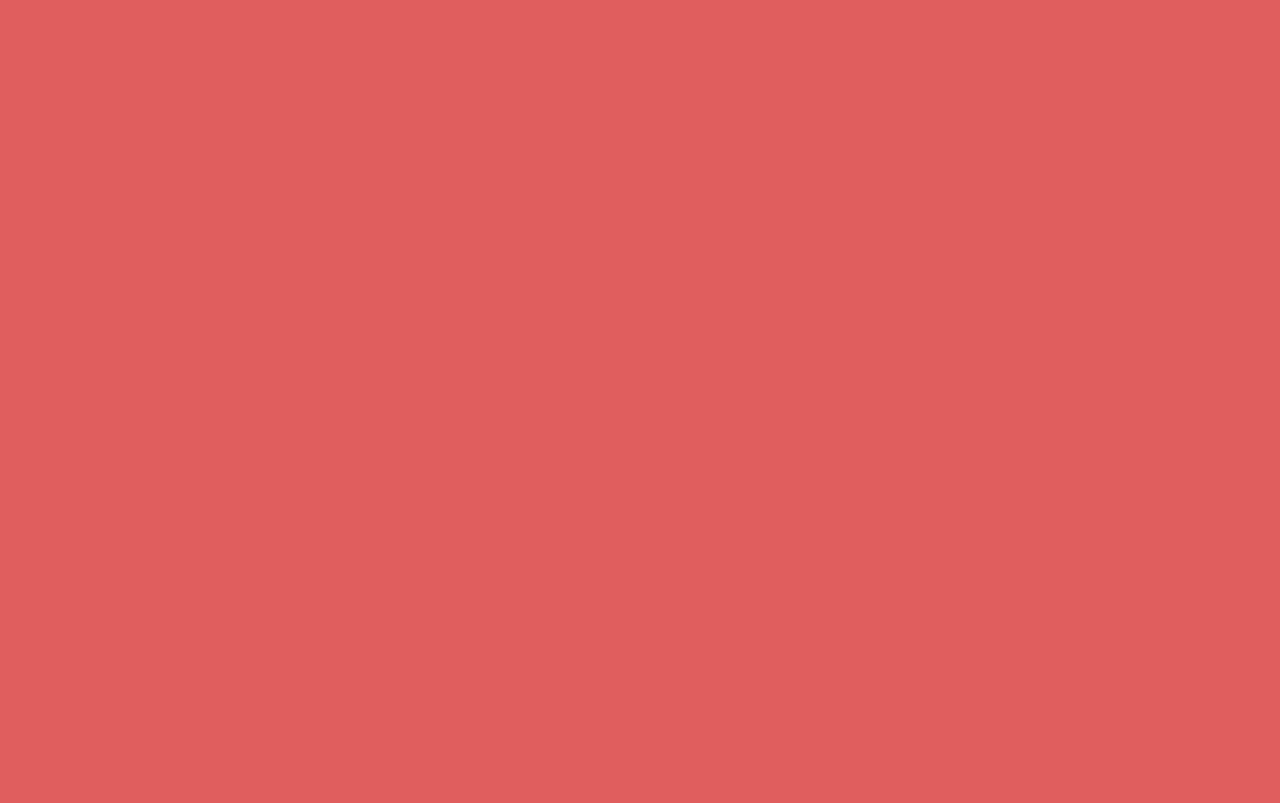
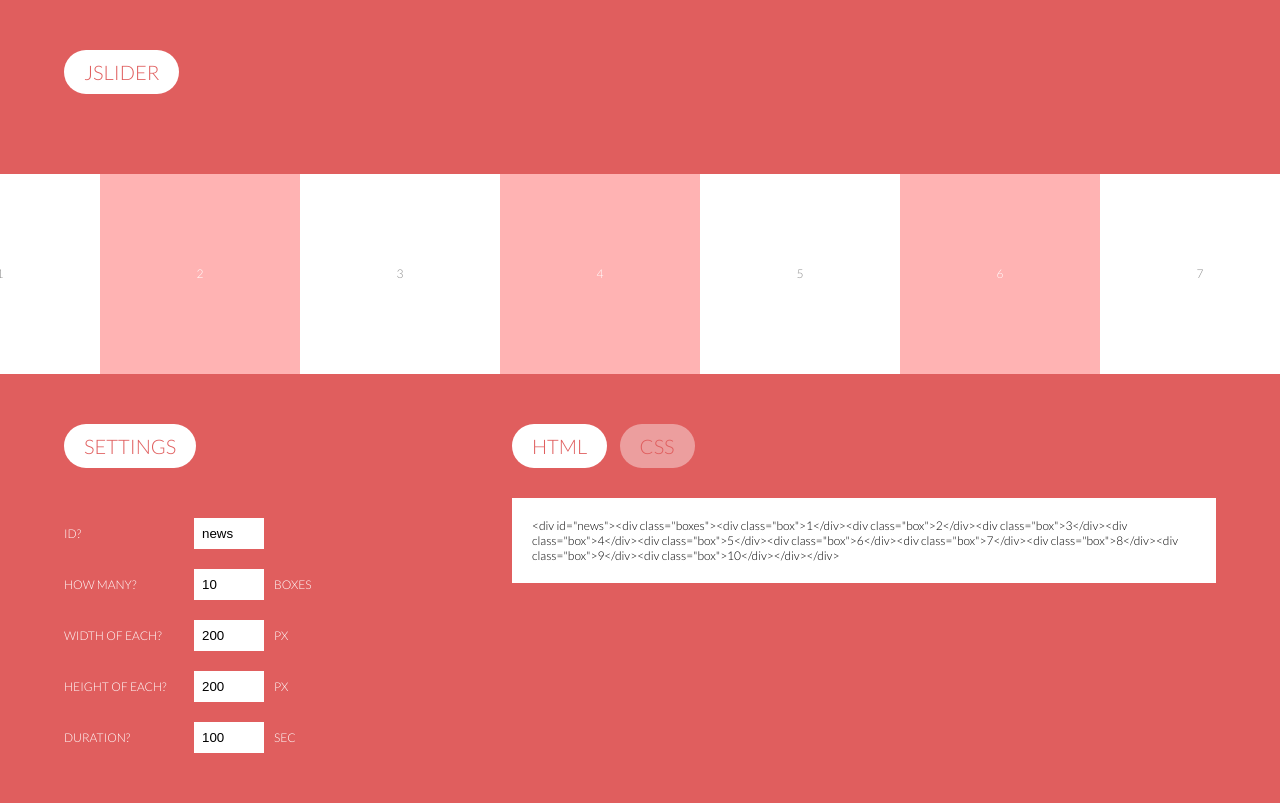
Before and after one commit to penge/slide, a website: page index.html in a window 1280 px wide. Drawn offline with nearby package versions, Linux system fonts and the light colour scheme.

Commit message:
Define page html, implement scripts.js

```diff
--- a/index.html
+++ b/index.html
@@ -8,7 +8,30 @@
   <link rel="stylesheet" type="text/css" href="styles.css">
 </head>
 <body>
-  <div id="preview"></div>
+  <div id="header">
+    <div class="title">jSlider</div>
+  </div>
+
+  <div id="preview">
+    <div id="html-preview"></div>
+    <style id="css-preview" type="text/css"></style>
+  </div>
+
+  <div id="settings">
+    <div class="title">Settings</div>
+    <div class="setting"><span>ID?</span><input id="id"></div>
+    <div class="setting"><span>How many?</span><input id="count" type="number" min="2">boxes</div>
+    <div class="setting"><span>Width of each?</span><input id="width" type="number" min="10">px</div>
+    <div class="setting"><span>Height of each?</span><input id="height" type="number" min="10">px</div>
+    <div class="setting"><span>Duration?</span><input id="duration" type="number" min="10">sec</div>
+  </div>
+
+  <div id="codes">
+    <div id="html-link" class="title link">HTML</div>
+    <div id="css-link" class="title link">CSS</div>
+    <div id="html" class="code"></div>
+    <div id="css" class="code"></div>
+  </div>
 
   <script src="http://cdnjs.cloudflare.com/ajax/libs/jquery/2.1.1/jquery.min.js"></script>
   <script src="jslider.js"></script>
--- a/scripts.js
+++ b/scripts.js
@@ -0,0 +1,8 @@
+UI.init({
+  jslider:   new JSlider(),
+  $id:       $('#id'),
+  $count:    $('#count'),
+  $width:    $('#width'),
+  $height:   $('#height'),
+  $duration: $('#duration'),
+});
```
